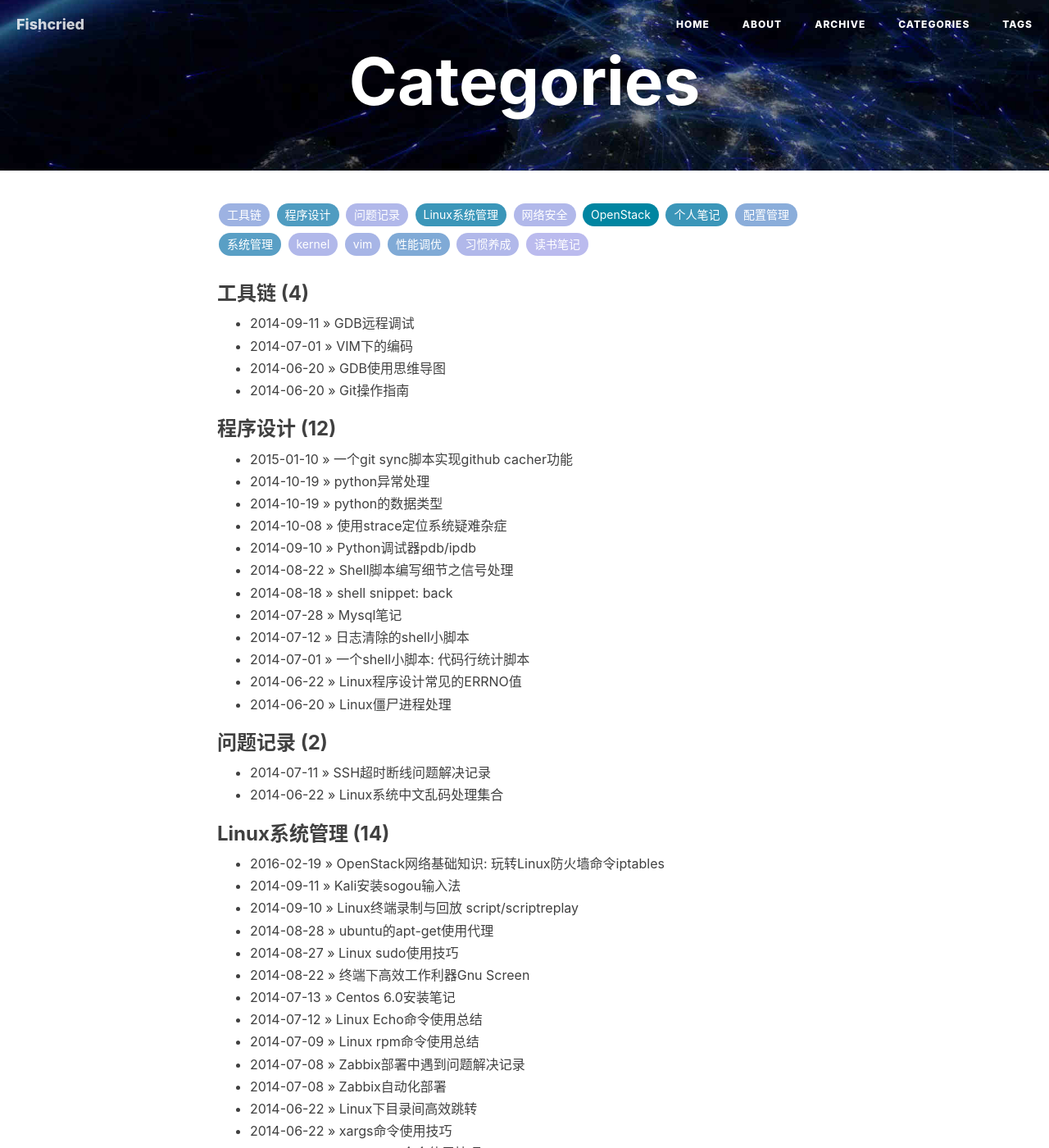
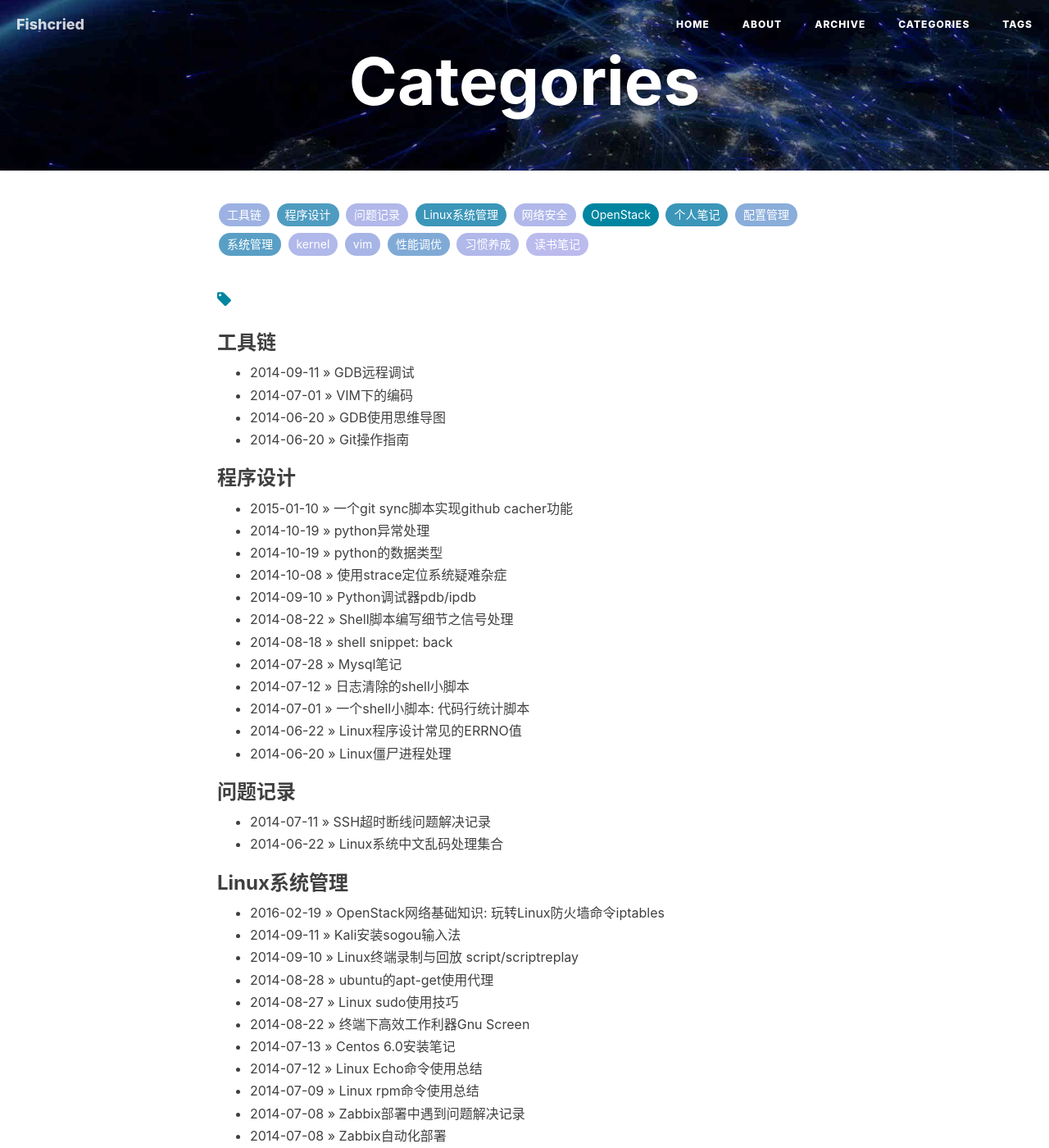
Before and after one commit to fishcried/fishcried.github.io, a Jekyll site: the page built from categories.html, in a window 1280 px wide and 1400 px high. Shown: the whole window at 82% size. Built offline with Jekyll 4.4.1, drawn with Linux system fonts in a browser that asks for light colours; nearby versions of some CDN libraries; comment, search, counter and statistics services are not loaded; some of the changed text lies outside the part shown.

Commit message:
update categories.

```diff
--- a/categories.html
+++ b/categories.html
@@ -28,15 +28,20 @@
 				<a href="#{{ category[0] }}" title="{{ category[0] }}" rel="{{ category[1].size }}">{{ category[0] }}</a>
 				{% endfor %}
 			</div>
+			<div class="one-tag-list">
+			  	<span class="fa fa-tag listing-seperator" id="{{ category[0] }}">
+                    <span class="tag-text">{{ category[0] }}</span>
+                </span>
 
-			{% for category in site.categories %}
-			<h3>{{ category | first }} ({{ category | last | size }})</h3>
-			<ul class="arc-list">
-				{% for post in category.last %}
-				<li><span>{{ post.date | date: "%F" }}</span> &raquo; <a href=" post.url | prepend: site.baseurl }}"">{{ post.title }}</a></li>
+				{% for category in site.categories %}
+				<h3>{{ category | first }}</h3>
+				<ul class="arc-list">
+					{% for post in category.last %}
+					<li><span>{{ post.date | date: "%F" }}</span> &raquo; <a href=" post.url | prepend: site.baseurl }}">{{ post.title }}</a></li>
+					{% endfor %}
+				</ul>
 				{% endfor %}
-			</ul>
-			{% endfor %}
+			</div>
 		</div>
 	</div>
 </div>
```
